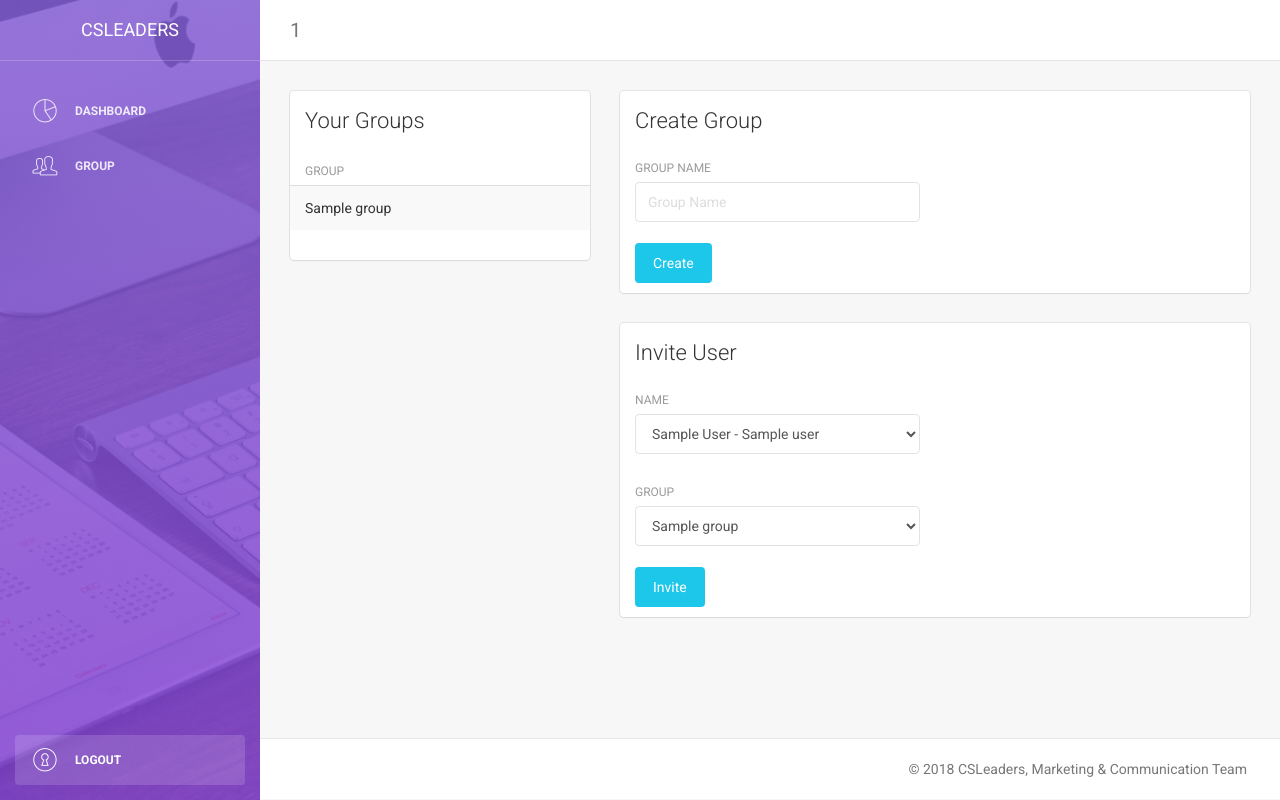
After one commit to yukinotenshi/CSLeaders-Web-Portal, a Flask app: template templates/group.html in a window 1280 px wide. The commit adds this page. Run offline with Flask 2, Linux system fonts and the light colour scheme; the template is opened without the code that fills it: most values are stand-ins (such as "Sample title", 1, 10 or a date in 2020); some libraries are stand-ins or nearby versions.

Commit message:
Added group system

```diff
--- a/app.py
+++ b/app.py
@@ -3,10 +3,12 @@
 from flask import Flask, request, render_template, session, redirect, url_for
 import hashlib
 import model
+import render
+from group import group
 
 app = Flask(__name__)
 app.secret_key = "SOMETHING SHOULD BE SECRET"
-
+app.register_blueprint(group)
 
 def loggedIn(bool):
     def decorator(func):
@@ -74,14 +76,7 @@ def logout():
 @app.route("/dashboard")
 @loggedIn(True)
 def dashboard():
-    user = model.User.get(
-        model.User.email == session['user']
-    )
-    mails = [x for x in user.sent_broadcasts] + [x.detail for x in user.received_emails]
-    groups = model.list_user_invitations_group(user)
-    return render_template("dashboard.html",
-                           user=user, mails=mails, groups=groups,
-                           page="Dashboard")
+    return render.dashboard()
 
 
 if __name__ == "__main__":
--- a/model.py
+++ b/model.py
@@ -130,8 +130,13 @@ def list_user_groups(user: User):
     return [x.group for x in user.groups]
 
 
+def list_admin_groups(admin: User):
+    return [x for x in admin.admin_of]
+
+
 def list_group_users(group: Group):
     return [x.user for x in group.users]
+
 
 def list_user_invitations_group(user: User):
     return [x.group for x in user.invited_groups]
--- /dev/null
+++ b/templates/group.html
@@ -0,0 +1,94 @@
+{% extends "template.html" %}
+{% block body %}
+<div class="row">
+    <div class="col-md-4">
+        <div class="card">
+            <div class="header">
+                <h4 class="title">Your Groups</h4>
+            </div>
+            {% if groups %}
+            <div class="content table-responsive table-full-width">
+                <table class="table table-hover table-striped">
+                    <thead>
+                        <th>Group</th>
+                    </thead>
+                    <tbody>
+                    {% for group in groups %}
+                    <tr>
+                        <td>{{group.name}}</td>
+                    </tr>
+                    {% endfor %}
+                    </tbody>
+                </table>
+            </div>
+            {% else %}
+            <div class="content">
+                <p class="category">You don't have any group</p>
+            </div>
+            {% endif %}
+        </div>
+    </div>
+    <div class="col-md-8">
+        <div class="row">
+            <div class="col-md-12">
+                <div class="card">
+                    <div class="header">
+                        <h4 class="title">Create Group</h4>
+                    </div>
+                    <div class="content">
+                        <form action="{{url_for('group.create')}}" method="POST">
+                            <div class="row">
+                                <div class="col-md-6">
+                                    <div class="form-group">
+                                        <label>Group Name</label>
+                                        <input type="text" class="form-control" placeholder="Group Name" name="group">
+                                    </div>
+                                </div>
+                            </div>
+                            <button type="submit" class="btn btn-info btn-fill">Create</button>
+                        </form>
+                    </div>
+                </div>
+            </div>
+        </div>
+        <div class="row">
+            <div class="col-md-12">
+                <div class="card">
+                    <div class="header">
+                        <h4 class="title">Invite User</h4>
+                    </div>
+                    <div class="content">
+                        <form action="{{url_for('group.invite')}}" method="POST" id="invite">
+                            <div class="row">
+                                <div class="col-md-6">
+                                    <div class="form-group">
+                                        <label>Name</label>
+                                        <select name="user" form="invite" class="form-control">
+                                            {% for user in users %}
+                                                <option value={{user.id}}>{{user.fullName}} - {{user.nickName}}</option>
+                                            {% endfor %}
+                                        </select>
+                                    </div>
+                                </div>
+                            </div>
+                            <div class="row">
+                                <div class="col-md-6">
+                                    <div class="form-group">
+                                        <label>Group</label>
+                                        <select name="group" form="invite" class="form-control">
+                                            {% for group in ownedGroups %}
+                                                <option value={{group.id}}>{{group.name}}</option>
+                                            {% endfor %}
+                                        </select>
+                                    </div>
+                                </div>
+                            </div>
+                            <button type="submit" class="btn btn-info btn-fill">Invite</button>
+                        </form>
+                    </div>
+                </div>
+            </div>
+        </div>
+    </div>
+</div>
+{% endblock %}
--- a/templates/template.html
+++ b/templates/template.html
@@ -55,6 +55,12 @@
                     <a href="{{ url_for('dashboard') }}">
                         <i class="pe-7s-graph"></i>
                         <p>Dashboard</p>
+                    </a>
+                </li>
+                <li class="{% if page == 'Group' %} active {% endif %}">
+                    <a href="{{ url_for('group.view') }}">
+                        <i class="pe-7s-users"></i>
+                        <p>Group</p>
                     </a>
                 </li>
                 <li class="active-pro">
@@ -123,22 +129,30 @@
 
     <!-- Light Bootstrap Table Core javascript and methods for Demo purpose -->
 	<script src="/static/assets/js/light-bootstrap-dashboard.js?v=1.4.0"></script>
-    {% if success %}
     <script type="text/javascript">
     	$(document).ready(function(){
-
+            {% if success %}
         	$.notify({
-            	icon: 'pe-7s-gift',
+            	icon: 'pe-7s-check',
             	message: "{{ success }}"
 
             },{
-                type: 'info',
+                type: 'success',
                 timer: 3000
             });
+            {% elif error %}
+            $.notify({
+            	icon: 'pe-7s-close-circle',
+            	message: "{{ error }}"
+
+            },{
+                type: 'danger',
+                timer: 3000
+            });
+            {% endif %}
 
     	});
 	</script>
-    {% endif %}
 
 
 </html>
```
Also changed, not shown: group.py (added, +112 -0 lines), render.py (added, +25 -0 lines), templates/dashboard.html (+10 -6 lines).
